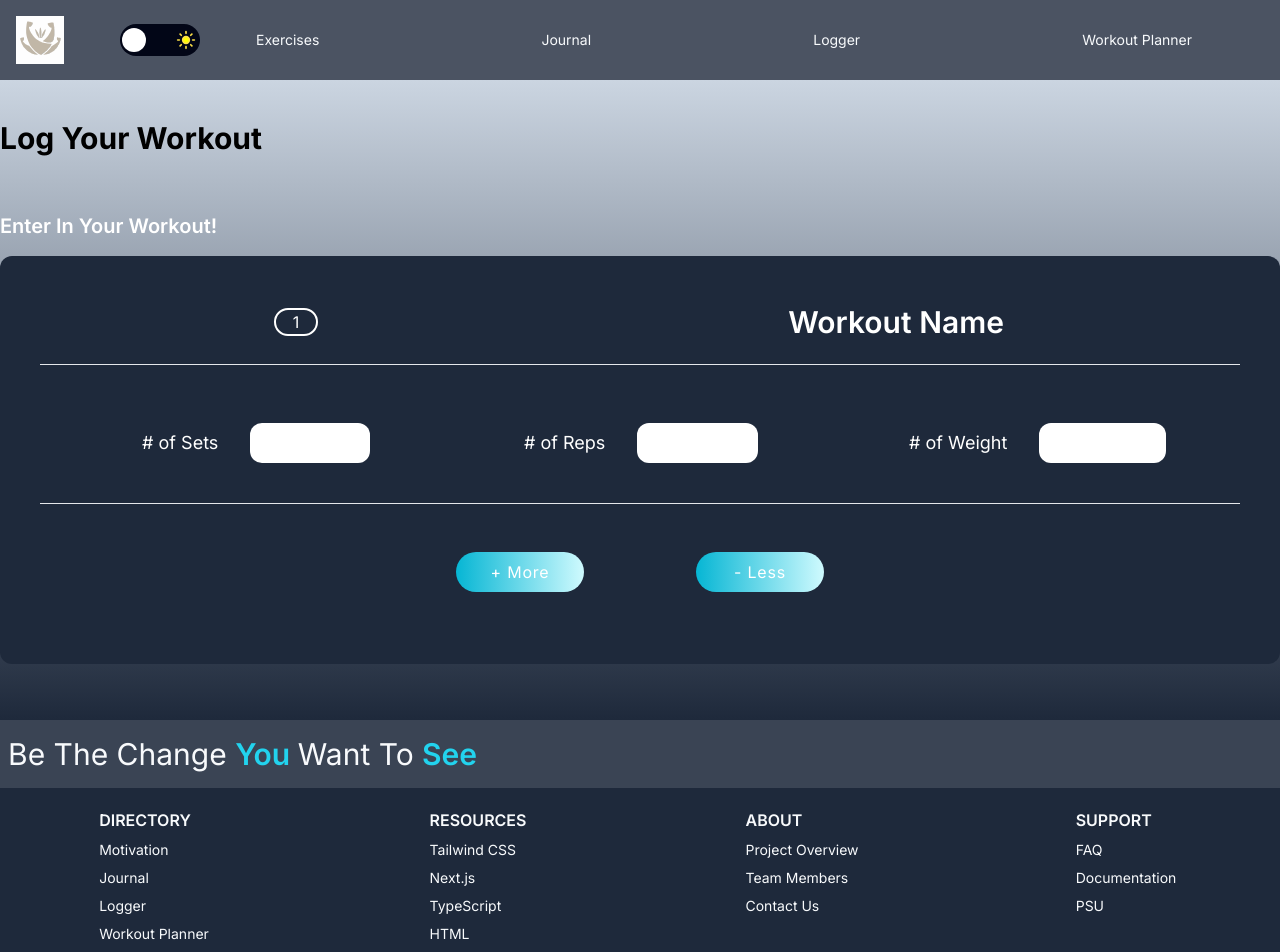
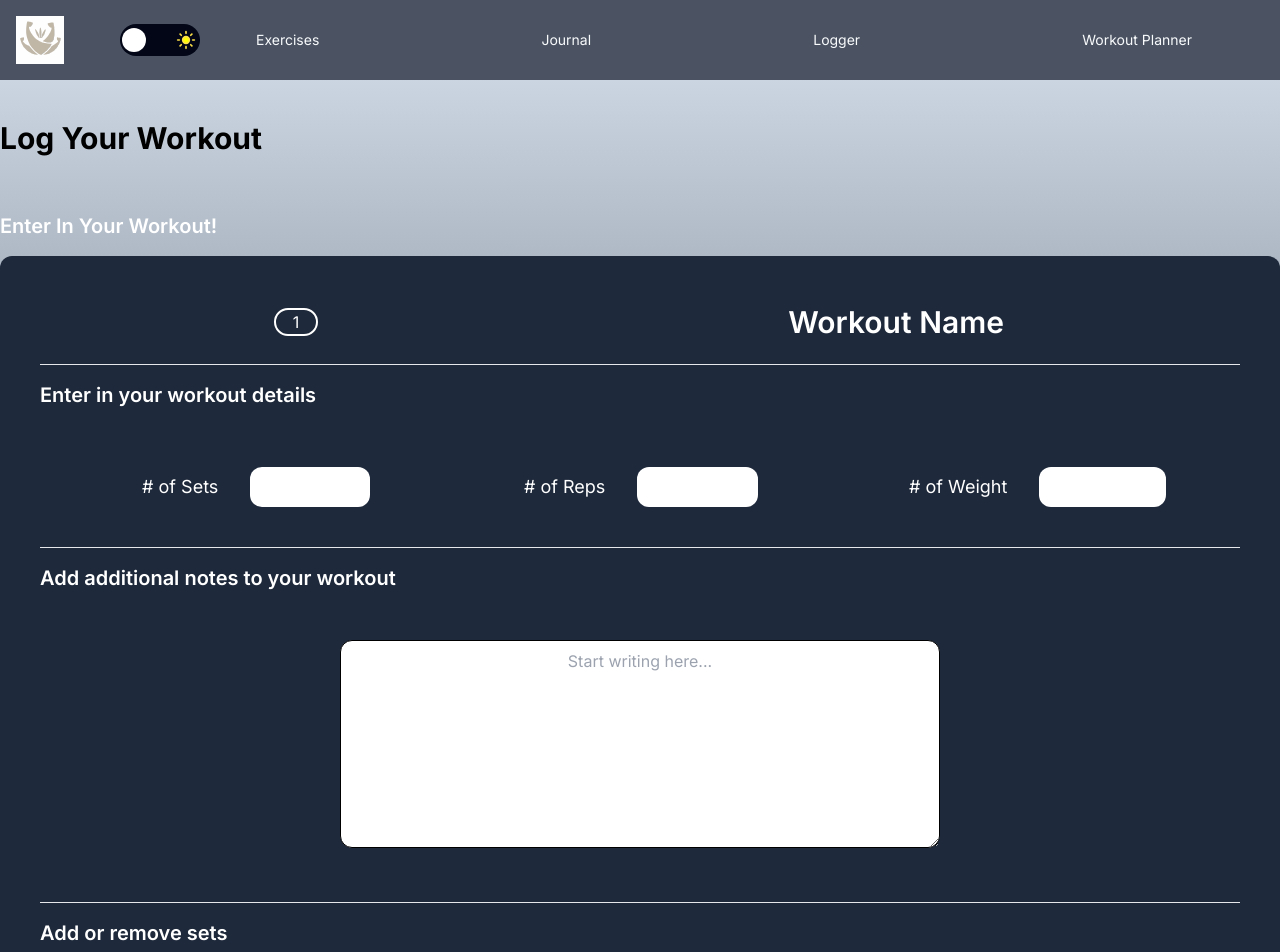
Before and after one commit to Norcrossover/fitness-finesse, a Next.js app: page /dashboard/logger in a window 1280 px wide. Shown: the top 952 px of the page. Built offline with nearby package versions, Linux system fonts and the light colour scheme.

Commit message:
Added text area

```diff
--- a/app/dashboard/journal/page.tsx
+++ b/app/dashboard/journal/page.tsx
@@ -14,7 +14,7 @@ const Journal = () => {
       <div className="w-3/4">
         <TextArea
           id="entry"
-          text="Text are for writing your goals or reflections"
+          text="Text area for writing your goals or reflections"
           className="w-full h-64 border border-black p-2 text-center rounded-xl focus:outline-none focus:border-none focus:ring-2 focus:ring-cyan-400"
           placeholder="Start writing here..."
         />
--- a/app/dashboard/logger/page.tsx
+++ b/app/dashboard/logger/page.tsx
@@ -3,6 +3,7 @@ import { useState } from "react";
 import ExerciseLogger from "@/components/features/workout/ExerciseLogger";
 import FormWorkout from "@/components/features/workout/FormWorkout";
 import Button from "@/components/common/Button";
+import TextArea from "@/components/common/TextArea";
 
 const Logger = () => {
   const [formFields, setFormFields] = useState([{ id: 1 }]);
@@ -34,8 +35,11 @@ const Logger = () => {
           {/* I forgot that buttons inside of forms have a default behavior of triggering GET */}
           <form className="bg-slate-800 p-10 rounded-xl">
             <ExerciseLogger title="Workout Name" num={1} />
-            <hr className="my-4 hidden sm:block" />
-            <fieldset className="my-8 text-center">
+            <hr className="my-4 " />
+            <h2 className="text-xl font-semibold sm:text-left">
+              Enter in your workout details
+            </h2>
+            <fieldset className="sm:my-8 text-center">
               <legend className="sr-only">Log your workout below</legend>
               {formFields.map((field) => (
                 <div key={field.id} className="sm:flex justify-around">
@@ -64,6 +68,20 @@ const Logger = () => {
                 </div>
               ))}
               <hr className="my-4" />
+              <h2 className="text-xl font-semibold mb-4 sm:text-left">
+                Add additional notes to your workout
+              </h2>
+              <TextArea
+                id="numEntry"
+                text="Text area for leaving notes on your workout"
+                className="w-1/2 h-52 my-8 border border-black p-2 text-center rounded-xl focus:outline-none focus:border-none focus:ring-2 focus:ring-cyan-400"
+                placeholder="Start writing here..."
+              />
+              <hr className="my-4" />
+              <h2 className="text-xl font-semibold mb-4  sm:text-left">
+                Add or remove sets
+              </h2>
+
               <div className="flex flex-col items-center justify-center sm:flex-row sm:gap-28">
                 <Button
                   text="+ More"
--- a/components/features/workout/ExerciseLogger.tsx
+++ b/components/features/workout/ExerciseLogger.tsx
@@ -11,7 +11,7 @@ const ExerciseLogger = ({ title, num }: ExerciseLoggerProps) => {
         <span className="w-10 outline outline-2 outline-white rounded-full text-white">
           {num}
         </span>
-        <h2 className="text-xl sm:text-3xl font-semibold">{title}</h2>
+        <h3 className="text-xl sm:text-3xl font-semibold">{title}</h3>
       </div>
     </div>
   );
```
